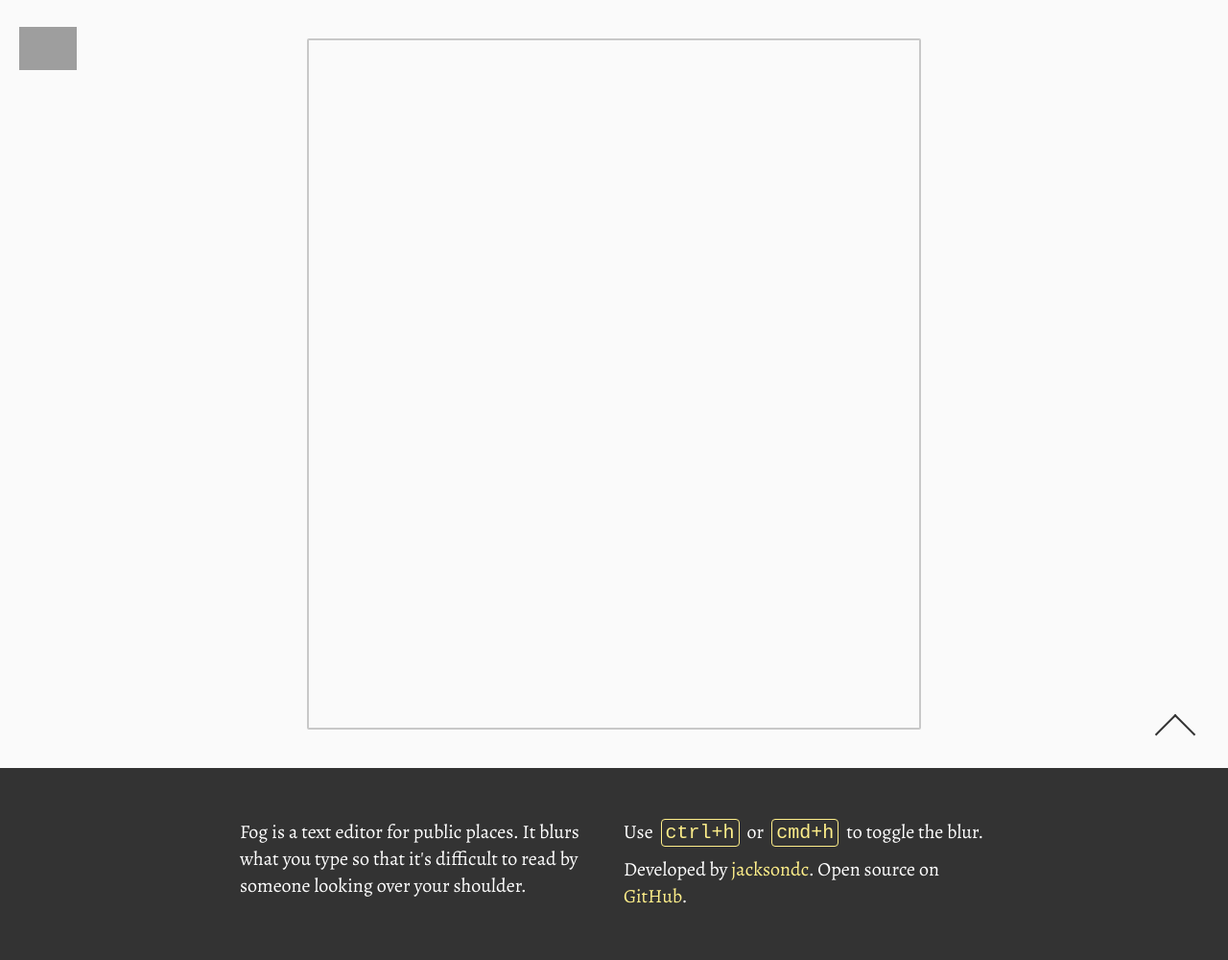
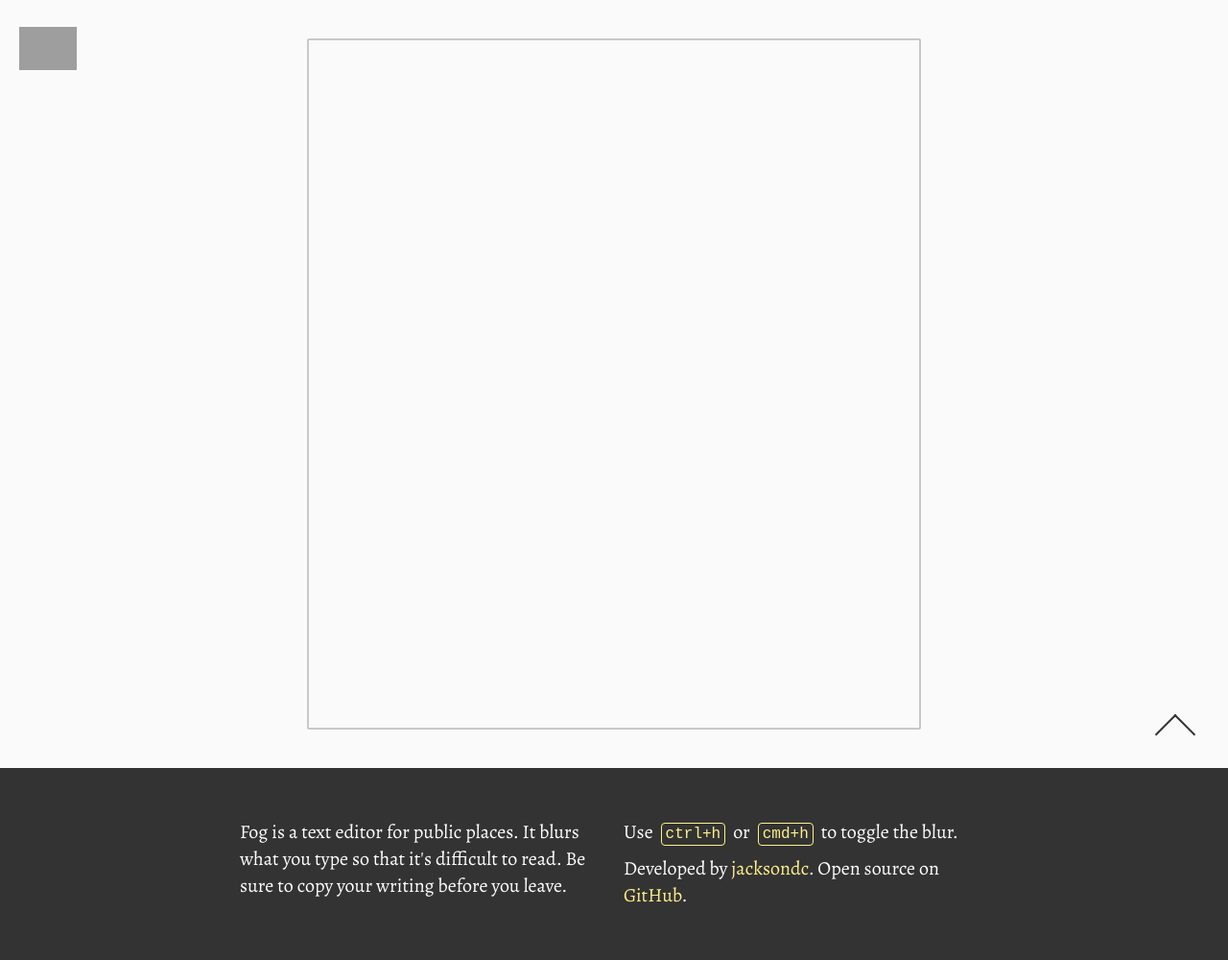
Before and after one commit to jacksondc/fog, a plain HTML site: page index.html in a window 1280 px wide. Shown: the whole page at 96% size. Drawn offline with nearby package versions, Linux system fonts and the light colour scheme; grey boxes are pictures that could not be loaded.

Commit message:
Update description; make code smaller

```diff
--- a/css/main.css
+++ b/css/main.css
@@ -223,6 +223,7 @@ body.modal-open .wrap {
 }
 
 code {
+  font-size:0.8rem;
   border:1px solid #ffef8a;
   padding:2px 4px;
   margin:0 4px;
--- a/index.html
+++ b/index.html
@@ -35,7 +35,8 @@
             <div class="footer-content">
               <div class="half">
                 <p>Fog is a text editor for public places.
-                It blurs what you type so that it's difficult to read by someone looking over your shoulder.</p>
+                It blurs what you type so that it's difficult to read.
+                Be sure to copy your writing before you leave.</p>
               </div>
               <div class="half">
                 <p>Use <code>ctrl+h</code> or <code>cmd+h</code> to toggle the blur.
```
